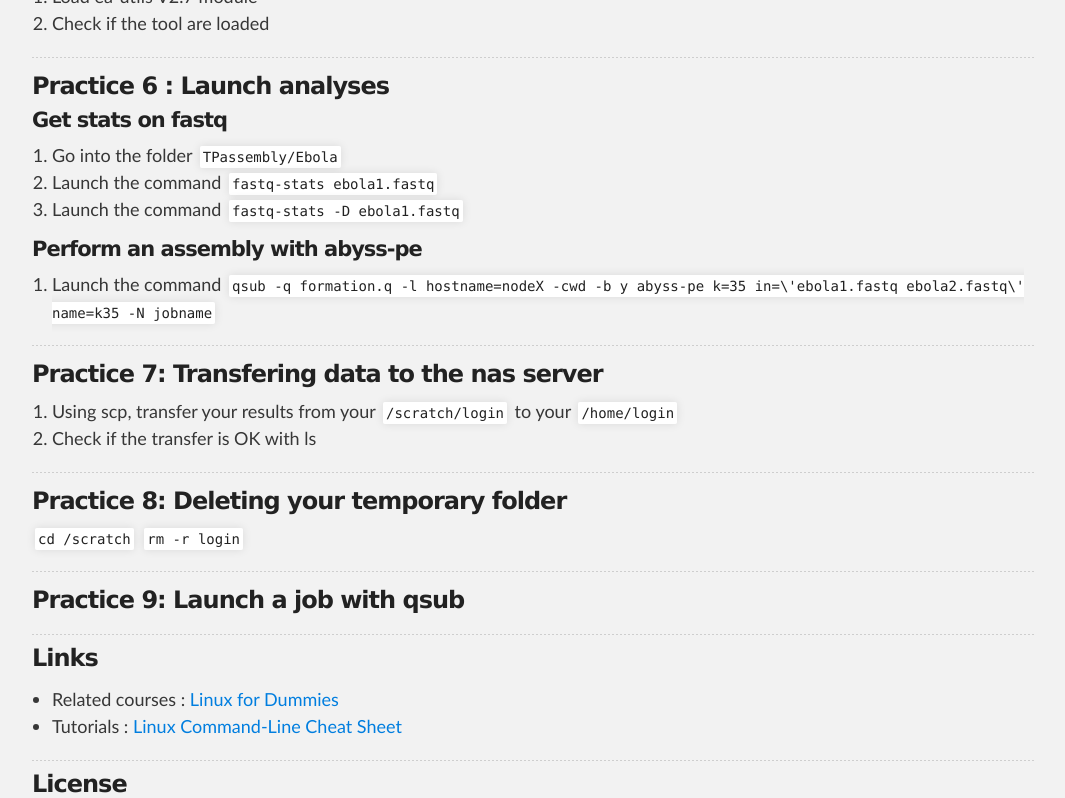
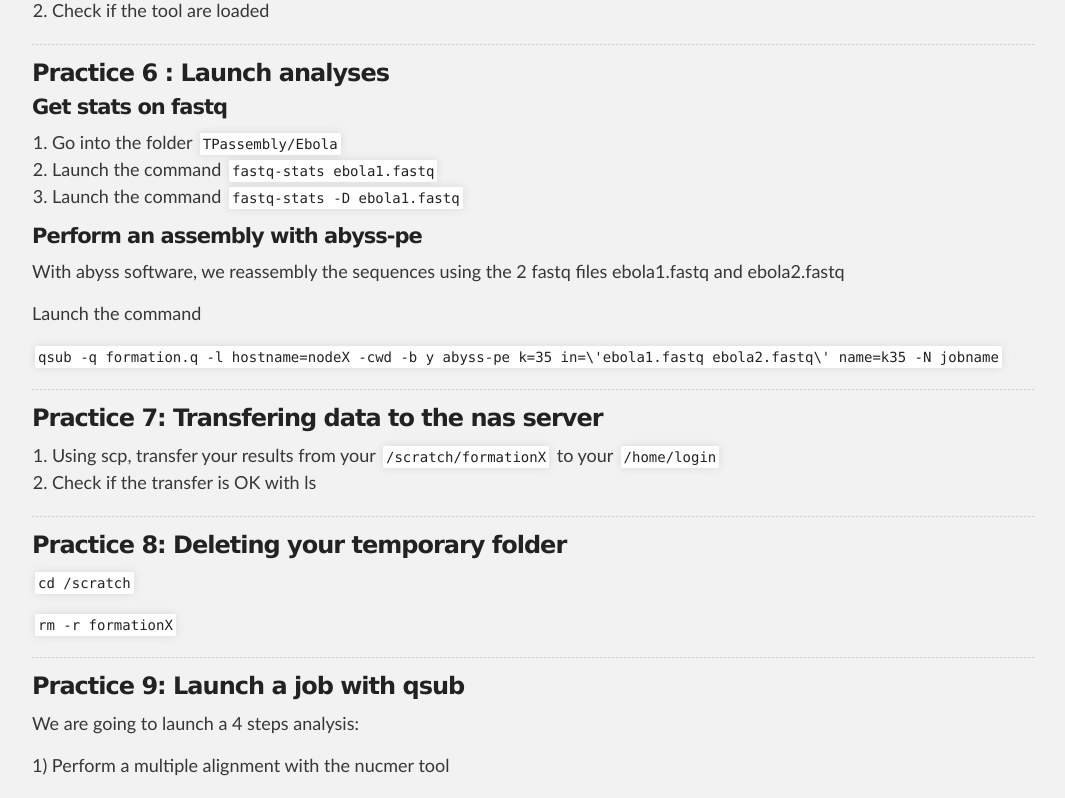
Before and after one commit to SouthGreenPlatform/trainings, a Jekyll site: the page built from _pages/hpc/hpcPractice.md, in a window 1280 px wide and 1400 px high, scrolled down 3923 px. Shown: the top 798 px of the window, without its empty margins (106-1171 px from the left). Built offline with Jekyll 4.4.1, drawn with Linux system fonts in a browser that asks for light colours; nearby versions of some CDN libraries; some of the changed text lies outside the part shown.

Commit message:
Update hpcPractice.md

```diff
--- a/_pages/hpc/hpcPractice.md
+++ b/_pages/hpc/hpcPractice.md
@@ -89,15 +89,16 @@ Once you are successfully logged in, you will be use this console for the rest o
 1. Type the command `qstat` and noticed the result
 2. Type the command `qstat -u "*"`and noticed the difference
 3. Type the command `qrsh -q formation.q` then `qstat`again
-4. Type the command `qhost -q` and noticed what have been added
+4. Type the command `qstat` and noticed what have been added
 5. Create your own working folder in the /scratch of your node:
 
-        cd /scratch
-        mkdir name_folder
+ `cd /scratch`
+
+ `mkdir formationX`
 
  6. Type the following command with the nodeX of your choice expect the one you are already connected to
 
-        ssh nodeX "ls -al /scratch"
+  `ssh nodeX "ls -al /scratch"`
 
 -----------------------
 
@@ -157,12 +158,18 @@ In the FileZilla menu, go to _File > Site Manager_. Then go through these 5 step
 ###  Practice 6 : Launch analyses
 
 #### Get stats on fastq
+
 1. Go into  the folder `TPassembly/Ebola`
 2. Launch the command `fastq-stats ebola1.fastq`
 3. Launch the command `fastq-stats -D ebola1.fastq`
 
 #### Perform an assembly with abyss-pe
-1. Launch the command `qsub -q formation.q -l hostname=nodeX -cwd -b y abyss-pe k=35 in=\'ebola1.fastq ebola2.fastq\' name=k35 -N jobname`
+
+With abyss software, we reassembly the sequences using the 2 fastq files ebola1.fastq and ebola2.fastq
+
+Launch the command
+
+`qsub -q formation.q -l hostname=nodeX -cwd -b y abyss-pe k=35 in=\'ebola1.fastq ebola2.fastq\' name=k35 -N jobname`
 
 
 
@@ -171,7 +178,7 @@ In the FileZilla menu, go to _File > Site Manager_. Then go through these 5 step
 ### Practice 7: Transfering data to the nas server
 
 
-1. Using scp, transfer your results from your `/scratch/login` to your `/home/login`
+1. Using scp, transfer your results from your `/scratch/formationX` to your `/home/login`
 2. Check if the transfer is OK with ls
 
 
@@ -183,15 +190,22 @@ In the FileZilla menu, go to _File > Site Manager_. Then go through these 5 step
 ### Practice 8: Deleting your temporary folder
 
 `cd /scratch`
-`rm -r login`
+
+`rm -r formationX`
 
  -----------------------
 <a name="practice-9"></a>
 ### Practice 9: Launch a job with qsub
 
+We are  going to launch a 4 steps analysis:
 
+1) Perform a multiple alignment with the nucmer  tool
 
+2) Filter these alignments with the delta-filter  tool
 
+3) Display a tab file easy to parse the with show-coords tools
+
+4) Genererate a png image with mummerplot
 
 
 
```
